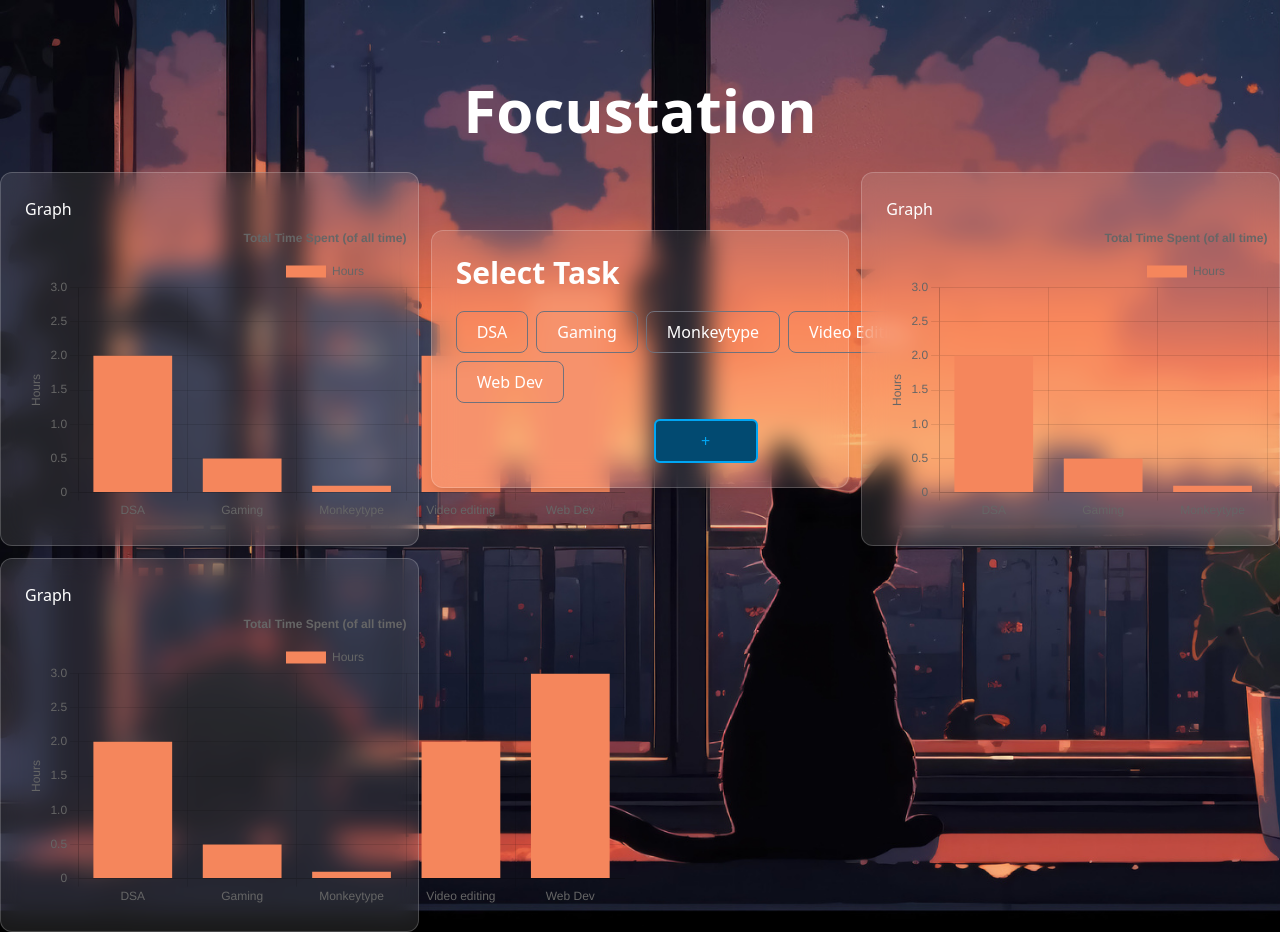
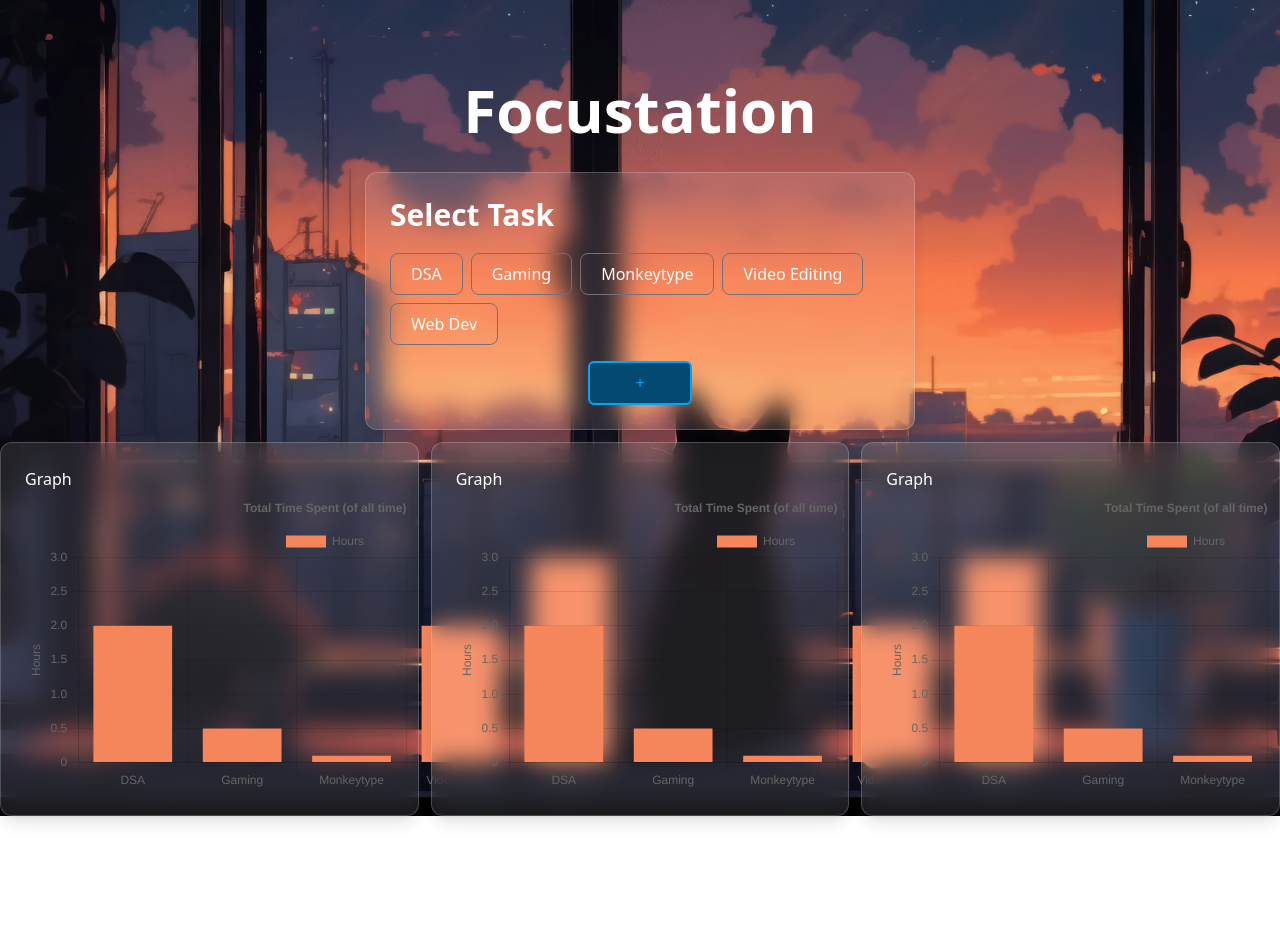
Before and after one commit to ankitsensei/Focustation, a React (Vite) app: page / in a window 1280 px wide. Shown: the top 932 px of the page. After the commit the page ends 816 px from the top, so only its background shows below. Built offline with nearby package versions, Linux system fonts and the light colour scheme.

Commit message:
fixed: layout of graph in hero section

```diff
--- a/src/pages/Hero.tsx
+++ b/src/pages/Hero.tsx
@@ -14,15 +14,13 @@ const Hero = () => {
     >
       <h1 className='font-semibold text-6xl mb-8'>Focustation</h1>
 
-      <div>
-        <div className="grid grid-cols-1 md:grid-cols-2 lg:grid-cols-3 gap-3 items-center">
+      <div className="flex flex-col justify-center items-center gap-3">
+        <div className="bg-white/10 backdrop-blur-md border border-white/20 rounded-xl p-6 shadow-lg">
+          <Tasks />
+        </div>
+        <div className="grid grid-cols-1 md:grid-cols-1 lg:grid-cols-3 gap-3 items-center">
           <div className="bg-white/10 backdrop-blur-md border border-white/20 rounded-xl p-6 shadow-lg">
             <DayGraph />
-          </div>
-          <div className="flex flex-col gap-3">
-            <div className="bg-white/10 backdrop-blur-md border border-white/20 rounded-xl p-6 shadow-lg">
-              <Tasks />
-            </div>
           </div>
           <div className="bg-white/10 backdrop-blur-md border border-white/20 rounded-xl p-6 shadow-lg">
             <WeekGraph />
@@ -31,7 +29,6 @@ const Hero = () => {
             <AllTimeGraph />
           </div>
         </div>
-
       </div>
     </div>
   )
```
